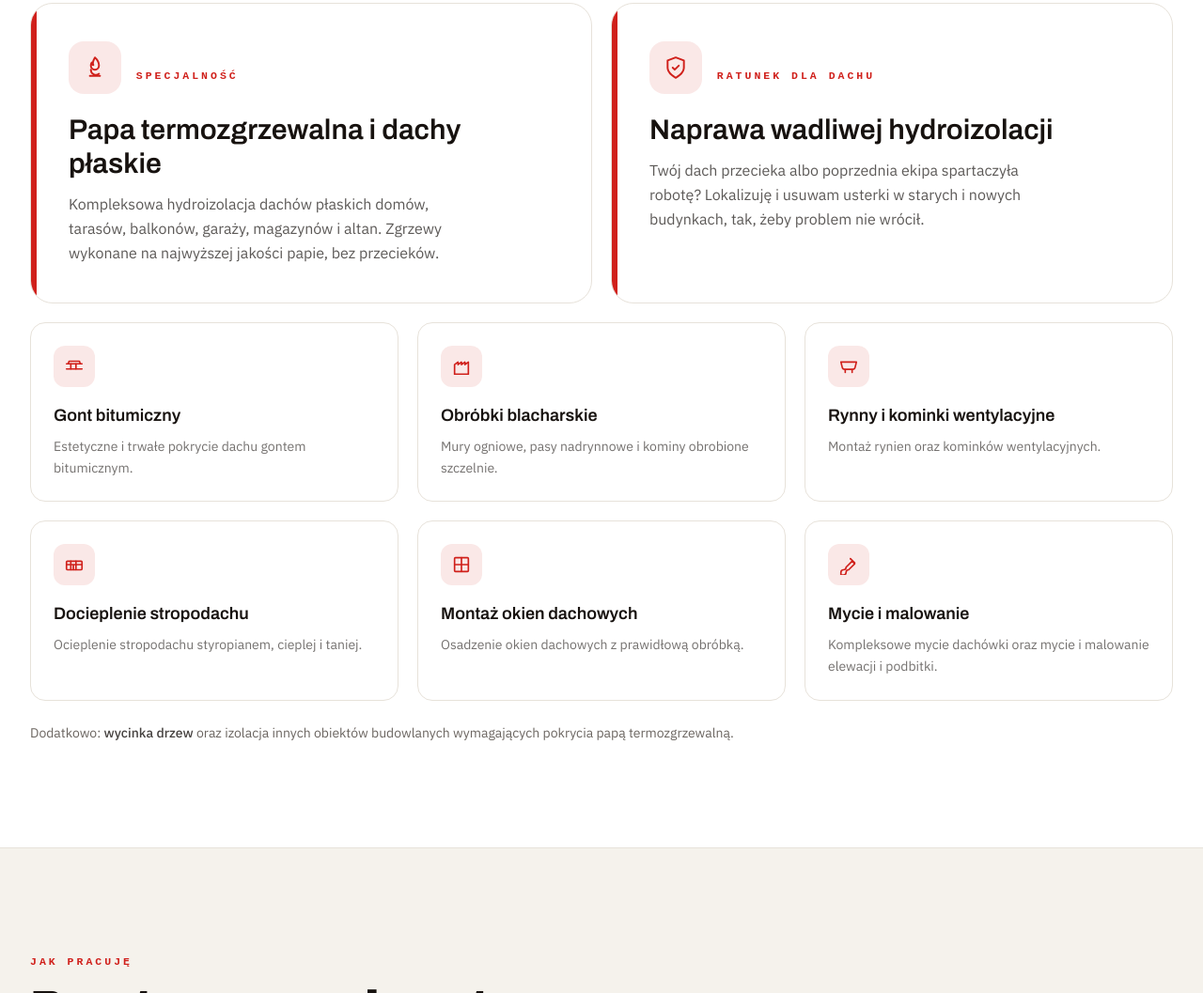
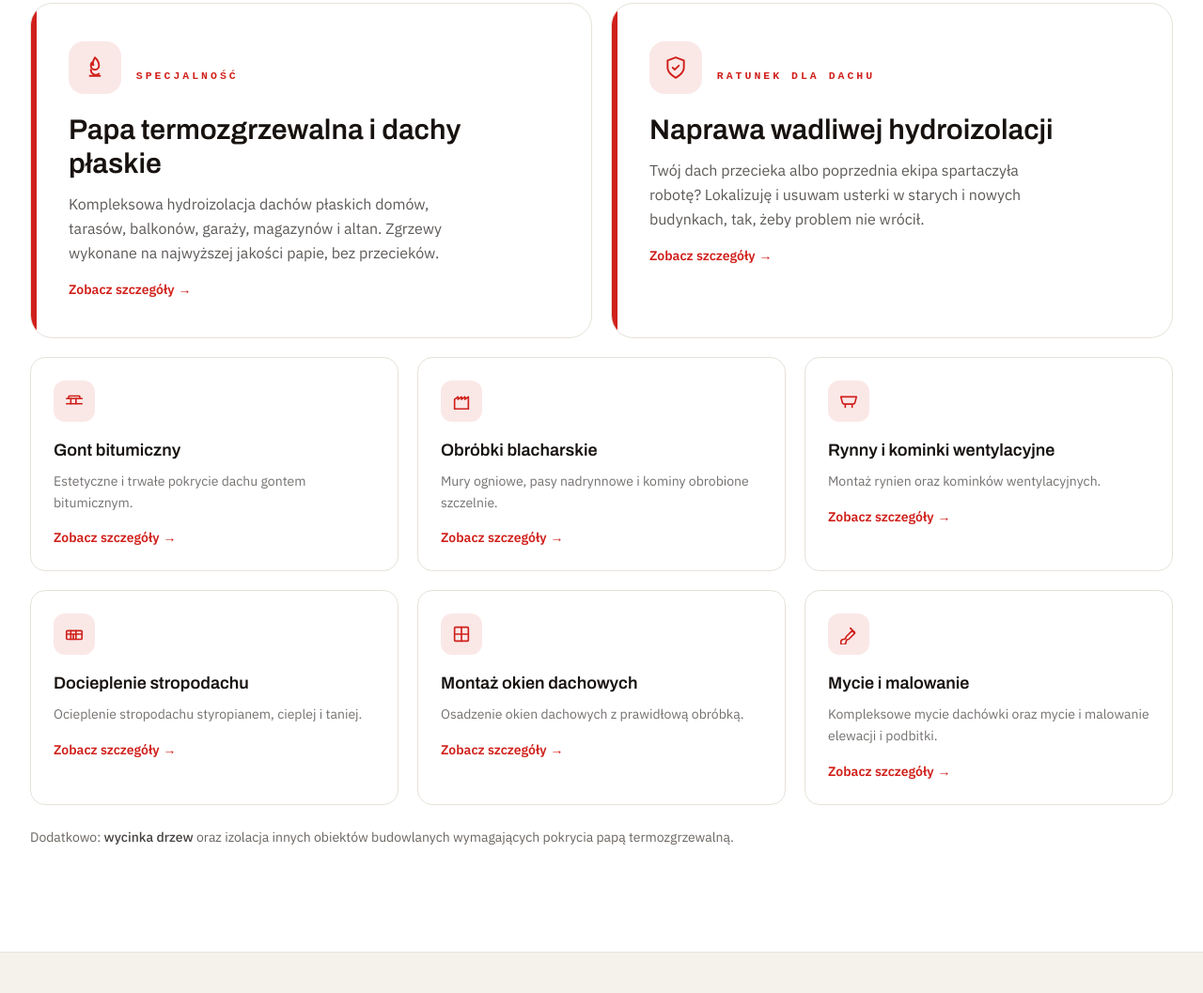
Before and after one commit to szymonduda7/wisniewski, a website: page index.html in a window 1280 px wide. Shown: the part 1409-2466 px from the top of the page at 94% size. Drawn offline with nearby package versions, Linux system fonts and the light colour scheme.

Commit message:
Add service detail links and improve logo size for better visibility

```diff
--- a/index.html
+++ b/index.html
@@ -244,6 +244,9 @@
             Kompleksowa hydroizolacja dachów płaskich domów, tarasów, balkonów, garaży, magazynów i altan.
             Zgrzewy wykonane na najwyższej jakości papie, bez przecieków.
           </p>
+
+          <a href="uslugi/papa-termozgrzewalna.html" class="absolute inset-0 rounded-[inherit]" aria-label="Zobacz szczegóły usługi: Papa termozgrzewalna i dachy płaskie"></a>
+          <span class="relative mt-4 inline-flex items-center gap-1 text-sm font-semibold text-red">Zobacz szczegóły <span aria-hidden="true">→</span></span>
         </article>
 
         <article class="card relative overflow-hidden rounded-3xl border border-line bg-white p-8 sm:p-10">
@@ -257,52 +260,73 @@
             Twój dach przecieka albo poprzednia ekipa spartaczyła robotę? Lokalizuję i usuwam usterki
             w starych i nowych budynkach, tak, żeby problem nie wrócił.
           </p>
+
+          <a href="uslugi/naprawa-hydroizolacji.html" class="absolute inset-0 rounded-[inherit]" aria-label="Zobacz szczegóły usługi: Naprawa wadliwej hydroizolacji"></a>
+          <span class="relative mt-4 inline-flex items-center gap-1 text-sm font-semibold text-red">Zobacz szczegóły <span aria-hidden="true">→</span></span>
         </article>
       </div>
 
       <!-- grid of the rest -->
       <div class="mt-5 grid gap-5 sm:grid-cols-2 lg:grid-cols-3">
-        <article class="card rounded-2xl border border-line bg-white p-6 hover:border-red/40">
+        <article class="card relative rounded-2xl border border-line bg-white p-6 hover:border-red/40">
           <span class="inline-flex items-center justify-center w-11 h-11 rounded-xl bg-red/10 text-red">
             <svg width="22" height="22" viewBox="0 0 24 24" fill="none" stroke="currentColor" stroke-width="1.8" stroke-linecap="round" stroke-linejoin="round"><path d="M3 9h18M3 15h18"/><path d="M8 9v6M14 9v6M5 9l1-3h12l1 3"/></svg>
           </span>
           <h3 class="font-display font-700 text-lg text-ink mt-4">Gont bitumiczny</h3>
           <p class="mt-2 text-sm text-ink/60 leading-relaxed">Estetyczne i trwałe pokrycie dachu gontem bitumicznym.</p>
+
+          <a href="uslugi/gont-bitumiczny.html" class="absolute inset-0 rounded-[inherit]" aria-label="Zobacz szczegóły usługi: Gont bitumiczny"></a>
+          <span class="relative mt-4 inline-flex items-center gap-1 text-sm font-semibold text-red">Zobacz szczegóły <span aria-hidden="true">→</span></span>
         </article>
-        <article class="card rounded-2xl border border-line bg-white p-6 hover:border-red/40">
+        <article class="card relative rounded-2xl border border-line bg-white p-6 hover:border-red/40">
           <span class="inline-flex items-center justify-center w-11 h-11 rounded-xl bg-red/10 text-red">
             <svg width="22" height="22" viewBox="0 0 24 24" fill="none" stroke="currentColor" stroke-width="1.8" stroke-linecap="round" stroke-linejoin="round"><path d="M4 21V10l4-3v3l4-3v3l4-3v3l4-3v14"/><path d="M4 21h16"/></svg>
           </span>
           <h3 class="font-display font-700 text-lg text-ink mt-4">Obróbki blacharskie</h3>
           <p class="mt-2 text-sm text-ink/60 leading-relaxed">Mury ogniowe, pasy nadrynnowe i kominy obrobione szczelnie.</p>
+
+          <a href="uslugi/obrobki-blacharskie.html" class="absolute inset-0 rounded-[inherit]" aria-label="Zobacz szczegóły usługi: Obróbki blacharskie"></a>
+          <span class="relative mt-4 inline-flex items-center gap-1 text-sm font-semibold text-red">Zobacz szczegóły <span aria-hidden="true">→</span></span>
         </article>
-        <article class="card rounded-2xl border border-line bg-white p-6 hover:border-red/40">
+        <article class="card relative rounded-2xl border border-line bg-white p-6 hover:border-red/40">
           <span class="inline-flex items-center justify-center w-11 h-11 rounded-xl bg-red/10 text-red">
             <svg width="22" height="22" viewBox="0 0 24 24" fill="none" stroke="currentColor" stroke-width="1.8" stroke-linecap="round" stroke-linejoin="round"><path d="M3 7h18l-1.5 6a3 3 0 0 1-3 2.4H7.5a3 3 0 0 1-3-2.4L3 7z"/><path d="M8 16v3M16 16v3"/></svg>
           </span>
           <h3 class="font-display font-700 text-lg text-ink mt-4">Rynny i kominki wentylacyjne</h3>
           <p class="mt-2 text-sm text-ink/60 leading-relaxed">Montaż rynien oraz kominków wentylacyjnych.</p>
+
+          <a href="uslugi/rynny-kominki.html" class="absolute inset-0 rounded-[inherit]" aria-label="Zobacz szczegóły usługi: Rynny i kominki wentylacyjne"></a>
+          <span class="relative mt-4 inline-flex items-center gap-1 text-sm font-semibold text-red">Zobacz szczegóły <span aria-hidden="true">→</span></span>
         </article>
-        <article class="card rounded-2xl border border-line bg-white p-6 hover:border-red/40">
+        <article class="card relative rounded-2xl border border-line bg-white p-6 hover:border-red/40">
           <span class="inline-flex items-center justify-center w-11 h-11 rounded-xl bg-red/10 text-red">
             <svg width="22" height="22" viewBox="0 0 24 24" fill="none" stroke="currentColor" stroke-width="1.8" stroke-linecap="round" stroke-linejoin="round"><rect x="3" y="8" width="18" height="10" rx="1"/><path d="M3 12h18M8 8v10M14 8v10M11 12v6"/></svg>
           </span>
           <h3 class="font-display font-700 text-lg text-ink mt-4">Docieplenie stropodachu</h3>
           <p class="mt-2 text-sm text-ink/60 leading-relaxed">Ocieplenie stropodachu styropianem, cieplej i taniej.</p>
+
+          <a href="uslugi/docieplenie-stropodachu.html" class="absolute inset-0 rounded-[inherit]" aria-label="Zobacz szczegóły usługi: Docieplenie stropodachu"></a>
+          <span class="relative mt-4 inline-flex items-center gap-1 text-sm font-semibold text-red">Zobacz szczegóły <span aria-hidden="true">→</span></span>
         </article>
-        <article class="card rounded-2xl border border-line bg-white p-6 hover:border-red/40">
+        <article class="card relative rounded-2xl border border-line bg-white p-6 hover:border-red/40">
           <span class="inline-flex items-center justify-center w-11 h-11 rounded-xl bg-red/10 text-red">
             <svg width="22" height="22" viewBox="0 0 24 24" fill="none" stroke="currentColor" stroke-width="1.8" stroke-linecap="round" stroke-linejoin="round"><rect x="4" y="4" width="16" height="16" rx="1"/><path d="M4 12h16M12 4v16"/></svg>
           </span>
           <h3 class="font-display font-700 text-lg text-ink mt-4">Montaż okien dachowych</h3>
           <p class="mt-2 text-sm text-ink/60 leading-relaxed">Osadzenie okien dachowych z prawidłową obróbką.</p>
+
+          <a href="uslugi/okna-dachowe.html" class="absolute inset-0 rounded-[inherit]" aria-label="Zobacz szczegóły usługi: Montaż okien dachowych"></a>
+          <span class="relative mt-4 inline-flex items-center gap-1 text-sm font-semibold text-red">Zobacz szczegóły <span aria-hidden="true">→</span></span>
         </article>
-        <article class="card rounded-2xl border border-line bg-white p-6 hover:border-red/40">
+        <article class="card relative rounded-2xl border border-line bg-white p-6 hover:border-red/40">
           <span class="inline-flex items-center justify-center w-11 h-11 rounded-xl bg-red/10 text-red">
             <svg width="22" height="22" viewBox="0 0 24 24" fill="none" stroke="currentColor" stroke-width="1.8" stroke-linecap="round" stroke-linejoin="round"><path d="M3 21c0-2 1.5-3 3-3s3-1 3-3l7-7 3 3-7 7c-2 0-3 1-3 3s-1 3-3 3H3z"/><path d="m14 5 5 5"/></svg>
           </span>
           <h3 class="font-display font-700 text-lg text-ink mt-4">Mycie i malowanie</h3>
           <p class="mt-2 text-sm text-ink/60 leading-relaxed">Kompleksowe mycie dachówki oraz mycie i malowanie elewacji i podbitki.</p>
+
+          <a href="uslugi/mycie-malowanie.html" class="absolute inset-0 rounded-[inherit]" aria-label="Zobacz szczegóły usługi: Mycie i malowanie"></a>
+          <span class="relative mt-4 inline-flex items-center gap-1 text-sm font-semibold text-red">Zobacz szczegóły <span aria-hidden="true">→</span></span>
         </article>
       </div>
 
@@ -722,7 +746,7 @@
     <div class="mx-auto max-w-7xl px-5 sm:px-8">
       <div class="flex flex-col sm:flex-row sm:items-center justify-between gap-8">
         <div class="flex items-center gap-4">
-          <img src="logo.webp" alt="Wiśniewski Dachy" class="h-16 w-auto" />
+          <img src="logo.webp" alt="Wiśniewski Dachy" class="h-24 w-auto" />
           <div class="text-sm text-muted">
             <p class="text-ink font-semibold">Wiśniewski Dachy</p>
             <p>Dekarz · Poznań i okolice</p>
```
